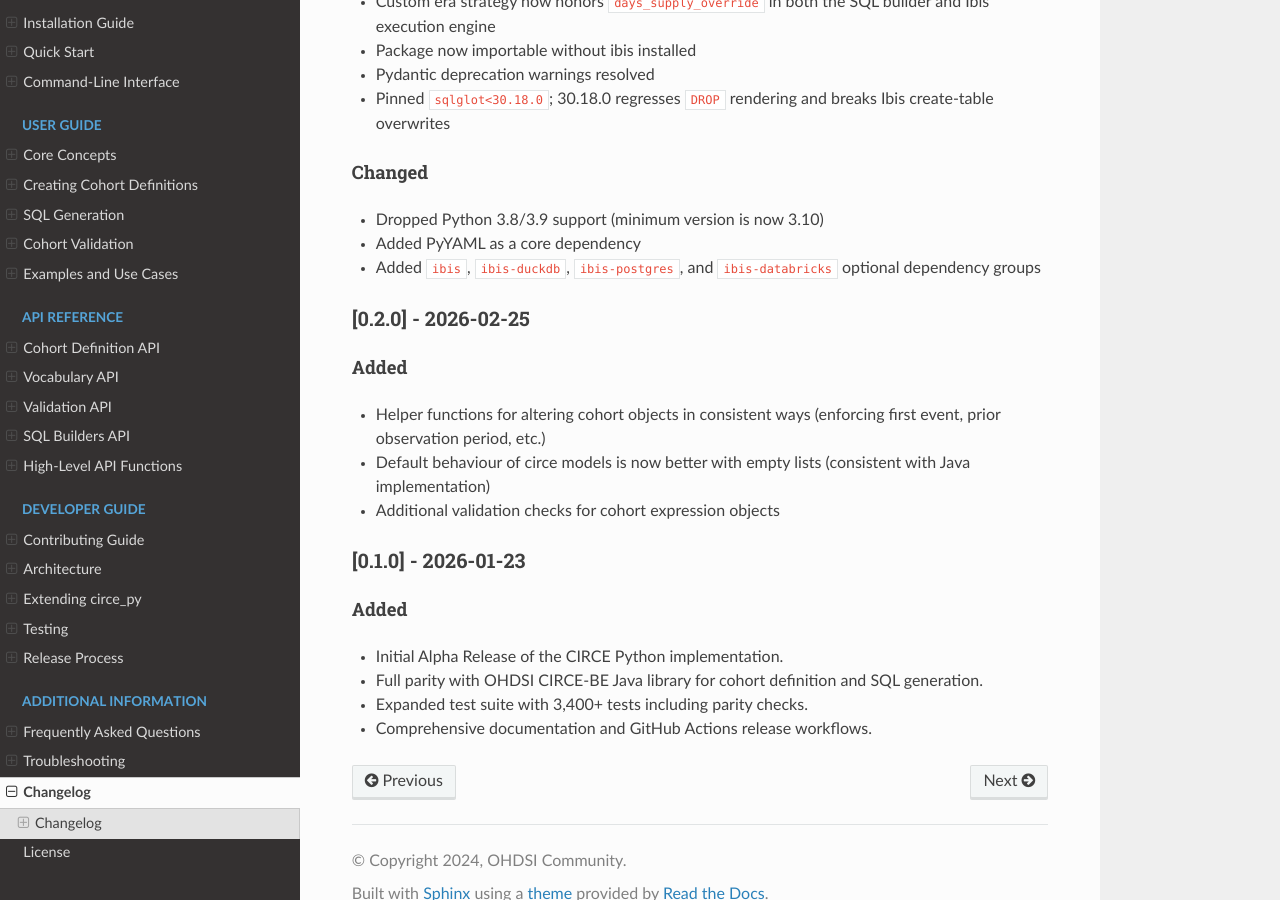
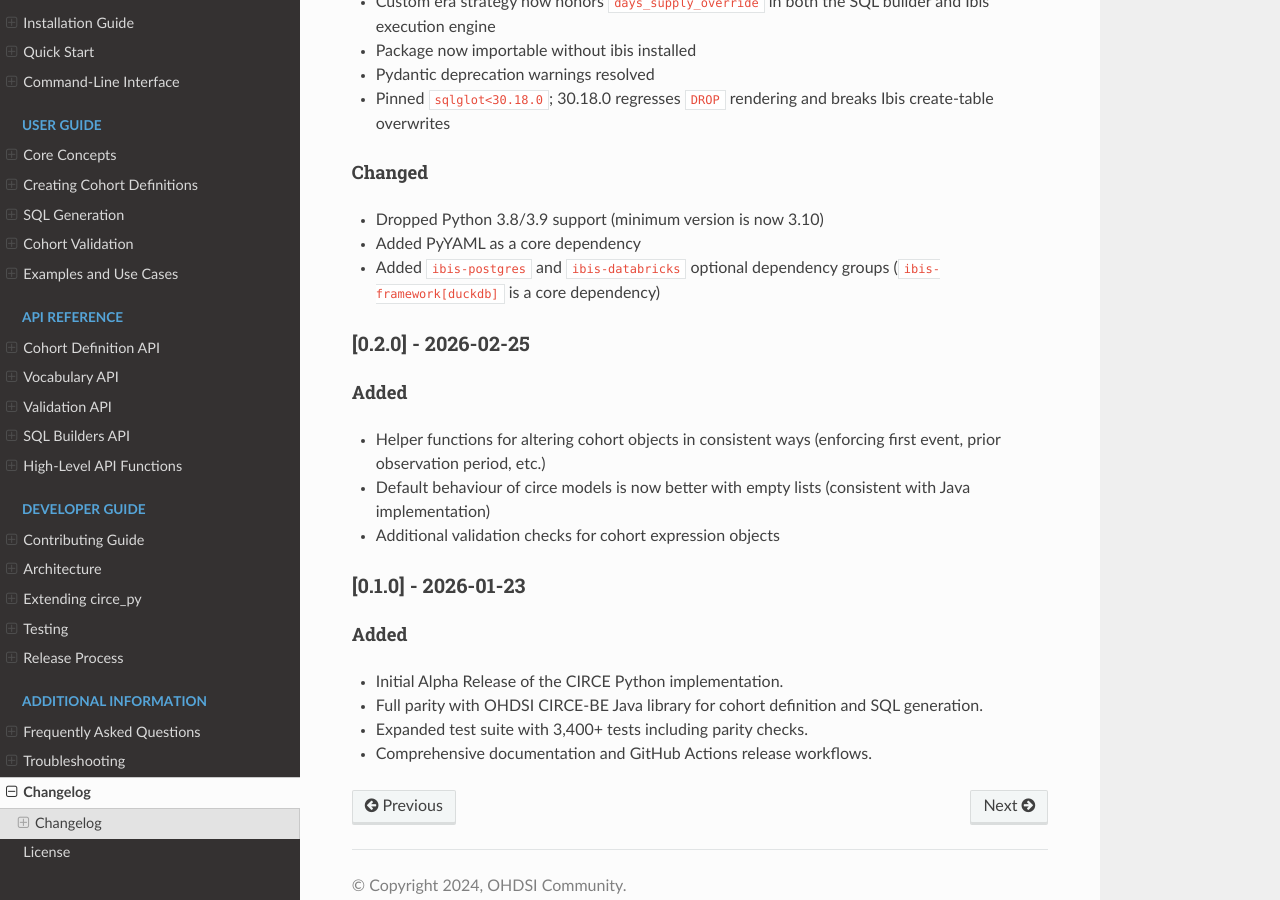
Before and after one commit to OHDSI/Circepy, a Sphinx documentation site: the page built from docs/changelog.rst, in a window 1280 px wide and 900 px high, scrolled down 1127 px. Built offline with Sphinx 7.4.7 and the Read the Docs theme 3.1.0, drawn with Linux system fonts in a browser that asks for light colours.

Commit message:
Clean up release metadata for 0.3.0
- Regenerate uv.lock to match requires-python >=3.10
- Correct CHANGELOG optional dependency group wording
- Remove stale mypy overrides for deleted chat/prompt_builder modules
- Align release checklist coverage minimum with the 80% target

```diff
--- a/CHANGELOG.md
+++ b/CHANGELOG.md
@@ -36,7 +36,7 @@ and this project adheres to [Semantic Versioning](https://semver.org/spec/v2.0.0
 ### Changed
 - Dropped Python 3.8/3.9 support (minimum version is now 3.10)
 - Added PyYAML as a core dependency
-- Added `ibis`, `ibis-duckdb`, `ibis-postgres`, and `ibis-databricks` optional dependency groups
+- Added `ibis-postgres` and `ibis-databricks` optional dependency groups (`ibis-framework[duckdb]` is a core dependency)
 
 ## [0.2.0] - 2026-02-25
 
```
Also changed, not shown: docs/RELEASE_CHECKLIST.md (+1 -1 lines), pyproject.toml (+0 -8 lines), 1 other file.
